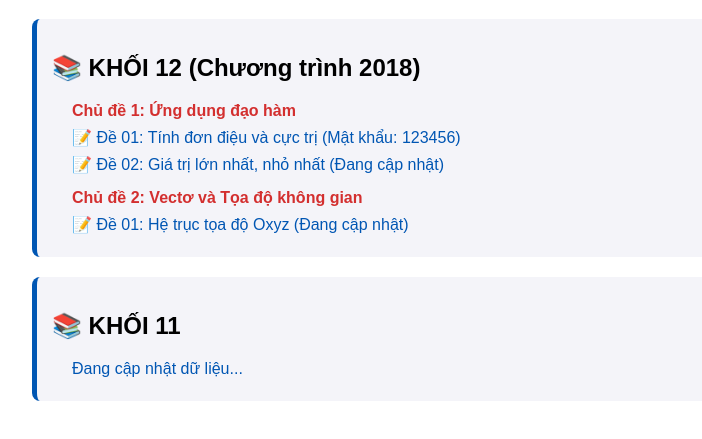
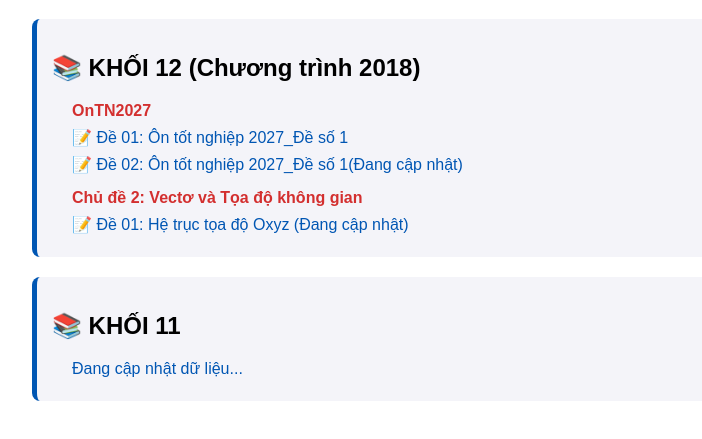
Before and after one commit to TranThienMC/Toan_THPT_MC, a plain HTML site: page index.html in a window 1280 px wide. Shown: the part 81-520 px from the top of the page, without its empty margins (208-910 px from the left). Drawn offline with Linux system fonts and the light colour scheme.

Commit message:
Add files via upload

```diff
--- a/index.html
+++ b/index.html
@@ -16,9 +16,9 @@
 
     <div class="khoi-lop">
         <h2>📚 KHỐI 12 (Chương trình 2018)</h2>
-        <div class="chu-de">Chủ đề 1: Ứng dụng đạo hàm</div>
-        <a href="Khoi12/ChuDe1_DaoHam/De_01.html">📝 Đề 01: Tính đơn điệu và cực trị (Mật khẩu: 123456)</a>
-        <a href="#">📝 Đề 02: Giá trị lớn nhất, nhỏ nhất (Đang cập nhật)</a>
+        <div class="chu-de">OnTN2027</div>
+        <a href="Khoi12/OnTN2027/OnTN27_01.html">📝 Đề 01: Ôn tốt nghiệp 2027_Đề số 1</a>
+        <a href="#">📝 Đề 02: Ôn tốt nghiệp 2027_Đề số 1(Đang cập nhật)</a>
 
         <div class="chu-de">Chủ đề 2: Vectơ và Tọa độ không gian</div>
         <a href="#">📝 Đề 01: Hệ trục tọa độ Oxyz (Đang cập nhật)</a>
```
Also changed, not shown: Khoi12/OnTN2027/OnTN27_01.html (+5 -5 lines).
